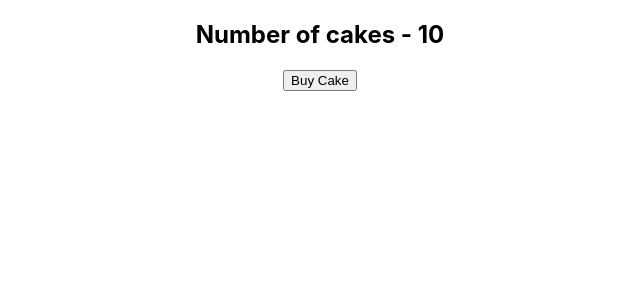
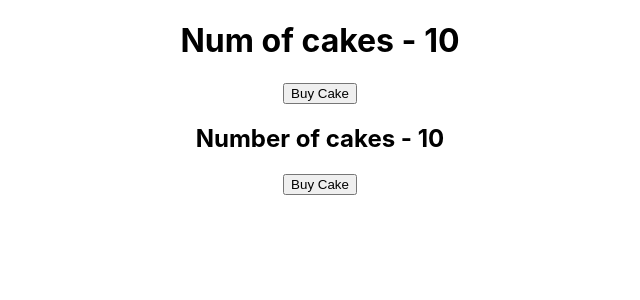
Before and after one commit to jaspreet-singh-sahota/react-redux-app, a React (Create React App) app: page / in a window 1280 px wide. Shown: the top 300 px of the page, without its empty margins (320-960 px from the left). Built offline with nearby package versions, Linux system fonts and the light colour scheme.

Commit message:
Add useDispatch

```diff
--- a/src/App.js
+++ b/src/App.js
@@ -3,12 +3,14 @@
 import CakeContainer from './components/cakeContainer';
 import { Provider } from 'react-redux';
 import store from "./redux/store";
+import HooksCakeContainer from './components/hooksCakeContainer';
 
 function App() {
   return (
     <Provider store={store}>
       <div className="App">
-      <CakeContainer/>
+        <HooksCakeContainer/>
+        <CakeContainer/>
       </div>
     </Provider>
   );
--- /dev/null
+++ b/src/components/hooksCakeContainer.jsx
@@ -0,0 +1,17 @@
+import React from 'react'
+import { useSelector, useDispatch } from 'react-redux'
+import { buyCake } from '../redux'
+
+
+function HooksCakeContainer() {
+  const numOfCakes = useSelector(state => state.numberOfCakes)
+  const dispatch = useDispatch()
+  return (
+    <div>
+      <h1>Num of cakes - {numOfCakes}</h1>
+      <button onClick={() => dispatch(buyCake)}>Buy Cake</button>
+    </div>
+  )
+}
+
+export default HooksCakeContainer
```
